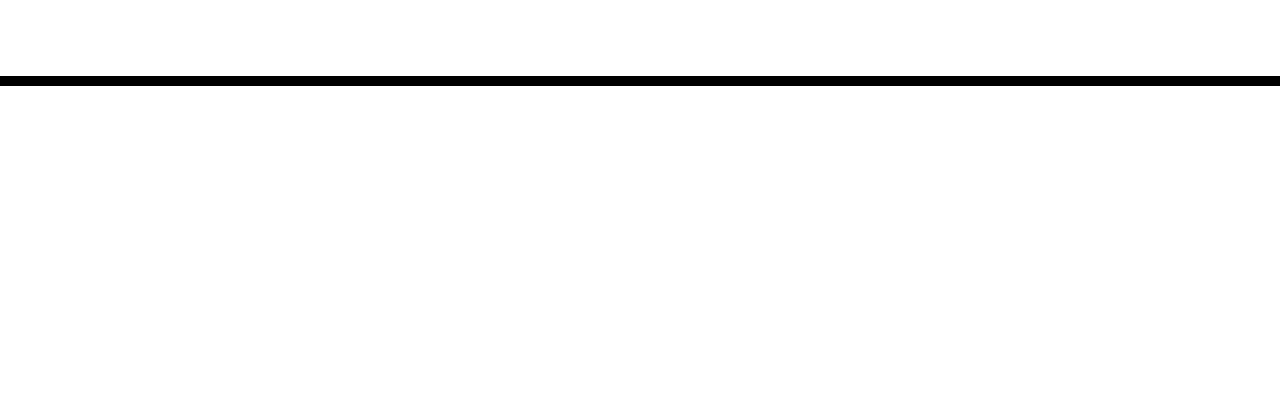
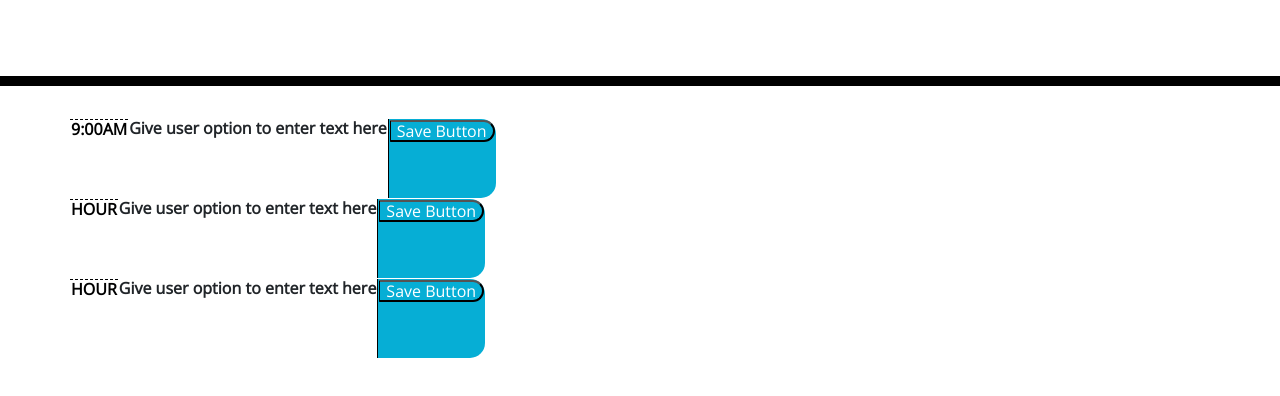
Before and after one commit to MattReynolds53/Workday-Schedule, a plain HTML site: page index.html in a window 1280 px wide. Shown: the part 182-578 px from the top of the page. Drawn offline with nearby package versions, Linux system fonts and the light colour scheme; files that its build step writes are made by us from their sources.

Commit message:
Began working on html. Linked style.css sheet and began assigning classes to my html elements

```diff
--- a/Develop/style.css
+++ b/Develop/style.css
@@ -4,7 +4,7 @@ body {
   line-height: 1;
 }
 
-textarea {
+.textarea {
   background: transparent;
   border: none;
   resize: none;
--- a/index.html
+++ b/index.html
@@ -18,7 +18,7 @@
       href="https://fonts.googleapis.com/css?family=Open+Sans&display=swap"
       rel="stylesheet"
     />
-    <link rel="stylesheet" href="style.css" />
+    <link rel="stylesheet" href="./Develop/style.css" />
     <title>Work Day Scheduler</title>
   </head>
 
@@ -30,6 +30,23 @@
     </header>
     <div class="container">
       <!-- Timeblocks go here -->
+      <table class="description">
+        <tr class="row">
+          <th class="hour">9:00AM</th>
+          <th class="time-block">Give user option to enter text here</th>
+          <th class="saveBtn"><button class="saveBtn">Save Button</button></th>
+        </tr>
+        <tr class="row">
+          <th class="hour">HOUR</th>
+          <th class="time-block">Give user option to enter text here</th>
+          <th class="saveBtn"><button class="saveBtn">Save Button</button></th>
+        </tr>
+        <tr class="row">
+          <th class="hour">HOUR</th>
+          <th class="time-block"><form>Give user option to enter text here</form></th>
+          <th class="saveBtn"><button class="saveBtn">Save Button</button></th>
+        </tr>
+      </table>
     </div>
 
     <script src="https://cdnjs.cloudflare.com/ajax/libs/jquery/3.2.1/jquery.min.js"></script>
```
